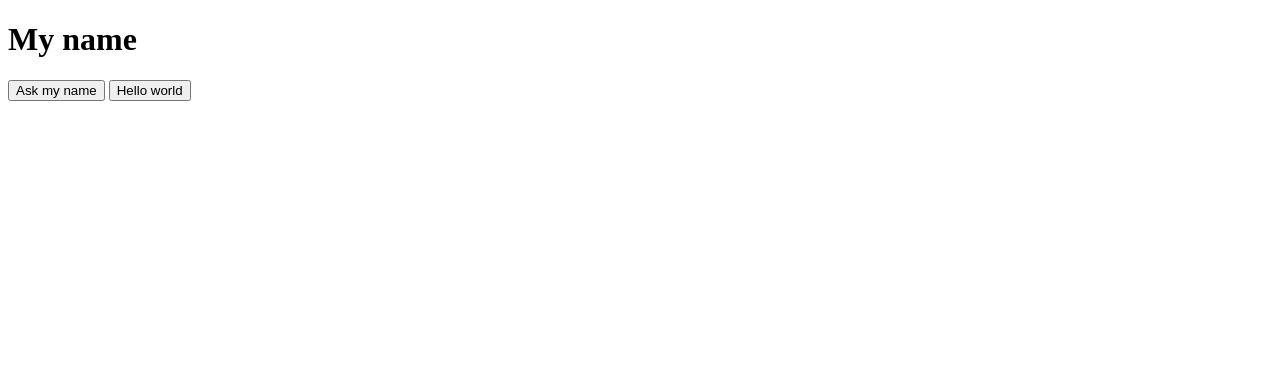
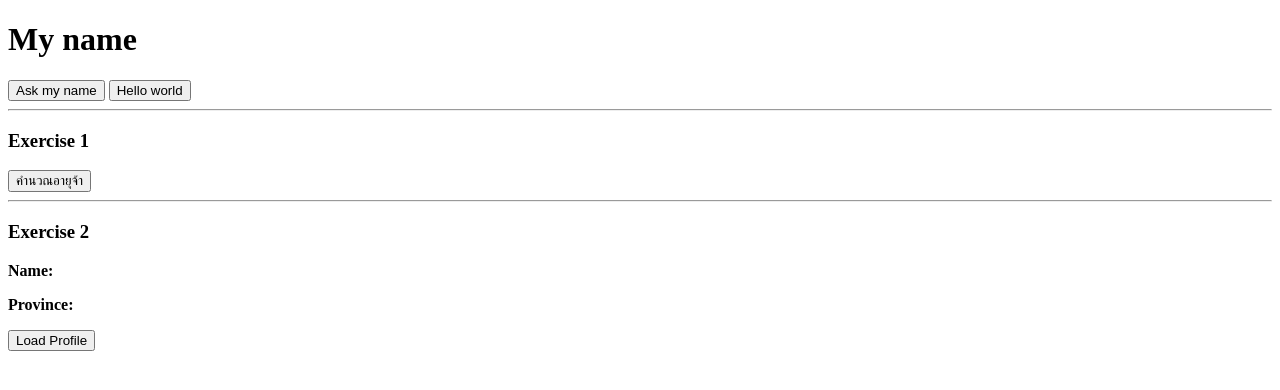
Before and after one commit to ircsell/ircsell.github.io, a plain HTML site: page intro-to-js/index.html in a window 1280 px wide. Drawn offline with Linux system fonts and the light colour scheme.

Commit message:
Exercise 2/3

```diff
--- a/intro-to-js/index.html
+++ b/intro-to-js/index.html
@@ -8,11 +8,20 @@
 </head>
 <body>
     <h1 id="my-name1">My name</h1>
-    <button onclick= "askMyName()" >Ask my name</button>
-    <button onclick= "helloWorld()" >Hello world</button>
+      <button onclick = "askMyName()" >Ask my name</button>
+      <button onclick = "helloWorld()" >Hello world</button>
+    <hr>
+    <h3>Exercise 1</h3>
+      <button onclick="calAge()">คำนวณอายุจ้า</button>
+    <hr>
+    <h3>Exercise 2</h3>
+      <p><strong>Name:</strong><p id="my-name"></p></p>
+      <p><strong>Province:</strong><p id="my-province"></p></p>
+      <button onclick="loadProfile()">Load Profile</button>
+
+
 
     <script src="surachai.js"></script>
-    <!-- git -->
   </body>
-</body>
+
 </html>
--- a/intro-to-js/surachai.js
+++ b/intro-to-js/surachai.js
@@ -5,8 +5,21 @@ function askMyName() {
       document.getElementById( "my-name1"/*"ใส่ id ของ h1 ในนี้"*/).innerHTML = "My name is " + name;
    }
 }
-/*git*/
+
 function helloWorld() {
 const h1message =  document.getElementById( "my-name1"/*"ใส่ id ของ h1 ในนี้"*/).innerHTML// ใช้คำสั่ง document.getElementById เหมือนใน askMyName เพื่อเอาข้อความใน h1 มาใส่
                   alert( h1message + 'สู้งาน สู้ชีวิต แต่ไม่คิดสู้เมีย' /*'ใส่คำคมหลังรถสิบล้อ'*/)
 }
+/*EX2 year of birht cal age.*/
+function calAge() {
+      const yearOfBirth = prompt('ใส่ปี ค.ศ. เกิดได้เลยจ้า');
+      const currentlyAge = 2022 - Number(yearOfBirth);
+      alert(`ยินดีด้วย นายอยู่ในประเทศนี้มา ${currentlyAge} ปีแล้ว`);
+   }
+/*EX3*/
+function loadProfile() {
+  myName = 'Surachai';
+  myProvince = 'Bangkok';
+  document.getElementById('my-name').innerHTML = myName;
+  document.getElementById('my-province').innerHTML = myProvince;
+}
```
